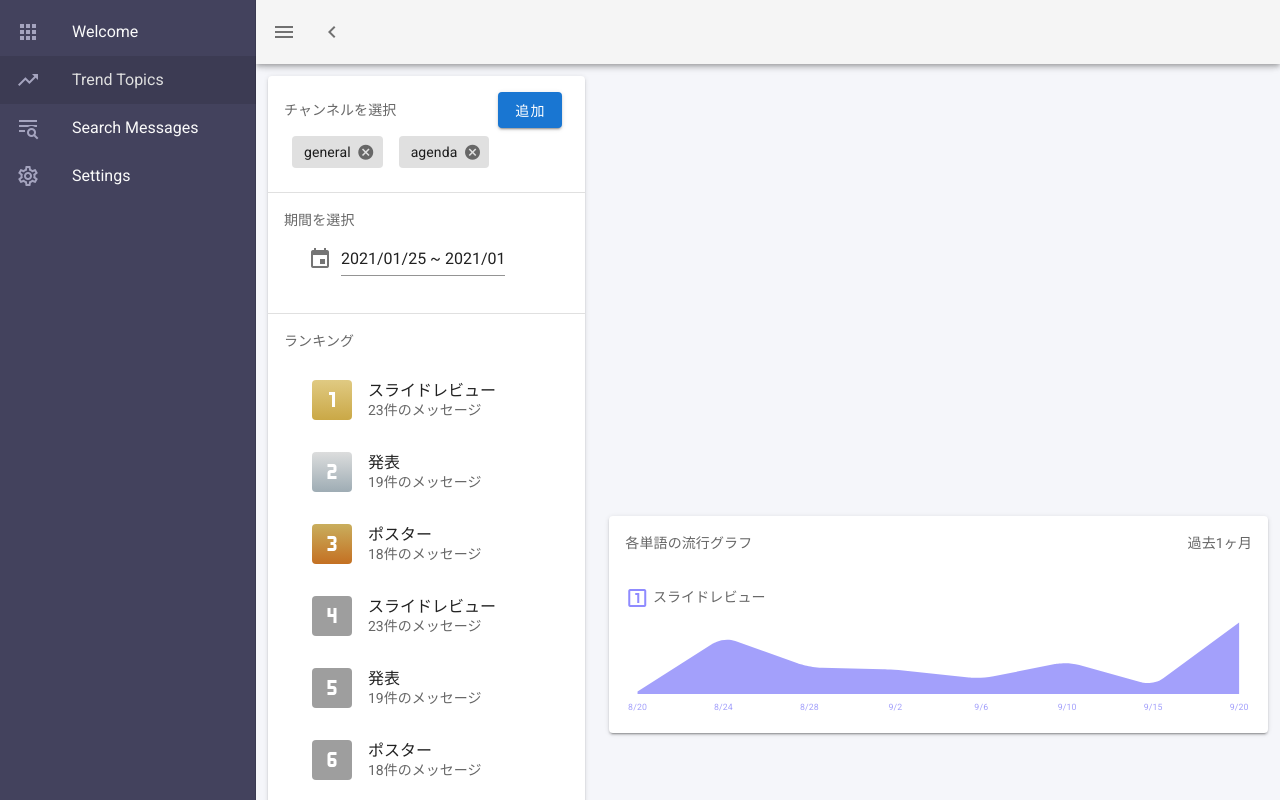
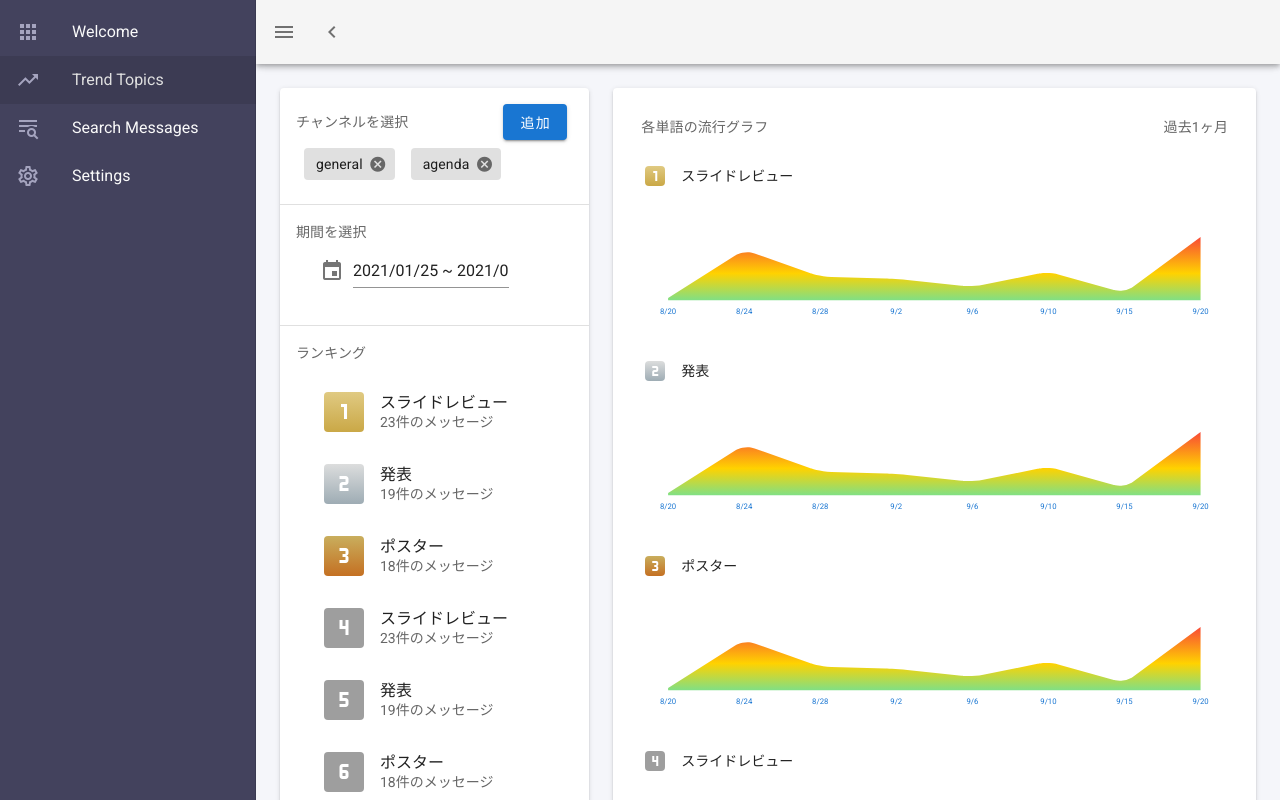
Before and after one commit to Ryotaro-Hayashi/slack-visualization, a Nuxt app in the folder project/: page / in a window 1280 px wide. Shown: the top 800 px of the page. Built offline with nearby package versions, Linux system fonts and the light colour scheme.

Commit message:
[fix] グラフをリスト化してトップマージンを調整、グラフ色を調整してラベルとそのアイコンも修正

```diff
--- a/project/src/pages/index.vue
+++ b/project/src/pages/index.vue
@@ -1,5 +1,6 @@
 <template>
-  <v-row justify="center" align="center">
+  <v-container>
+    <v-row justify="center">
 
       <!-- ランキング表示カラム -->
       <v-col cols="12" sm="8" md="4" align="start">
@@ -114,33 +115,25 @@
             <v-list subheader two-line>
 
               <v-container>
-               <!-- :color="folder.color" -->
-              <v-list-item v-for="folder in folders" :key="folder.title">
-                <v-list-item-avatar rounded  :color="folder.color">
+                <v-list-item v-for="trend in trends" :key="trend.title">
+                  <v-list-item-avatar rounded  :color="trend.color">
                     <v-icon dark large>
-                    {{ folder.icon }}
+                      {{ trend.icon }}
                     </v-icon>
                   </v-list-item-avatar>
 
                   <v-list-item-content>
-                  <v-list-item-title v-text="folder.title"></v-list-item-title>
+                    <v-list-item-title v-text="trend.title"></v-list-item-title>
 
-                  <v-list-item-subtitle v-text="folder.subtitle"></v-list-item-subtitle>
+                    <v-list-item-subtitle v-text="trend.subtitle"></v-list-item-subtitle>
                   </v-list-item-content>
 
                 </v-list-item>
 
-              <v-divider></v-divider>
               </v-container>
 
             </v-list>
           </v-card-text>
-
-      <!-- v-btnやv-menuなどのカードのactionsを配置するためのコンテナ -->
-      <v-card-actions>
-        <v-spacer />
-        <v-btn color="primary" nuxt to="/messages"> Search Messages </v-btn>
-      </v-card-actions>
         </v-card>
       </v-col>
 
@@ -150,6 +143,7 @@
         <v-card>
 
           <v-card-text>
+            <v-container>
               <v-row>
               <v-col cols="6" sm="6" md="6">
                 各単語の流行グラフ
@@ -158,36 +152,64 @@
                 過去1ヶ月
               </v-col>
               </v-row>
-        </v-card-text>
+            </v-container>
 
-        <v-card-text>
-          <v-icon color="graph-dot" >
-            mdi-numeric-1-box-outline
-          </v-icon> スライドレビュー
+            <v-list subheader two-line>
+              <v-list-item v-for="trend in trends" :key="trend.title">
+                <v-container>
+                  <v-row>
+                    <v-list-item-avatar rounded  :color="trend.color" size="20">
+                      <v-icon dark>
+                        {{ trend.icon }}
+                      </v-icon>
+                    </v-list-item-avatar>
 
+                    <v-list-item-content v-text="trend.title">
+                    </v-list-item-content>
+                  </v-row>
+
+                  <v-row>
+                    <v-col>
+                      <v-list-item-content>
                         <!-- 流行グラフ -->
                         <v-sparkline
                           :labels="labels"
-            :value="value"
-            color="graph"
+                          :value="trend.value"
                           line-width="1"
                           padding="10"
                           :smooth="10"
                           fill
                           width="500"
+                          :gradient="gradient"
                         ></v-sparkline>
+                      </v-list-item-content>
+                    </v-col>
+                  </v-row>
+                </v-container>
+              </v-list-item>
 
+              <v-divider></v-divider>
+
+            </v-list>
           </v-card-text>
-
         </v-card>
       </v-col>
 
     </v-row>
+  </v-container>
 </template>
 
 <script>
 import Logo from '~/components/Logo.vue'
 import VuetifyLogo from '~/components/VuetifyLogo.vue'
+
+// const gradients =
+  // ['#222'],
+  // ['#42b3f4'],
+  // ['red', 'orange', 'yellow'],
+  // ['purple', 'violet'],
+  // ['#00c6ff', '#F0F', '#FF0'],
+  // ['#f72047', '#ffd200', '#1feaea']
 
 export default {
   components: {
@@ -195,7 +217,9 @@ export default {
     VuetifyLogo,
   },
   data: () => ({
-    dialogm1: '',
+    gradient: [
+      '#f72047', '#ffd200', '#1feaea'
+    ],
     dialog: false,
     chips: [
       {
@@ -219,80 +243,166 @@ export default {
         name: 'times_test'
       },
     ],
-    files: [
-      {
-        color: 'blue',
-        icon: 'mdi-clipboard-text',
-        subtitle: 'Jan 20, 2014',
-        title: 'Vacation itinerary',
-      },
-      {
-        color: 'amber',
-        icon: 'mdi-gesture-tap-button',
-        subtitle: 'Jan 10, 2014',
-        title: 'Kitchen remodel',
-      },
-    ],
-    folders: [
+    trends: [
       {
         icon: 'mdi-numeric-1',
         subtitle: '23件のメッセージ',
         title: 'スライドレビュー',
         color: 'gold',
+        value: [
+          200,
+          675,
+          410,
+          390,
+          310,
+          460,
+          250,
+          800,
+        ],
       },
       {
         icon: 'mdi-numeric-2',
         subtitle: '19件のメッセージ',
         title: '発表',
         color: 'silver',
+        value: [
+          200,
+          675,
+          410,
+          390,
+          310,
+          460,
+          250,
+          800,
+        ],
       },
       {
         icon: 'mdi-numeric-3',
         subtitle: '18件のメッセージ',
         title: 'ポスター',
         color: 'bronze',
+        value: [
+          200,
+          675,
+          410,
+          390,
+          310,
+          460,
+          250,
+          800,
+        ],
       },
       {
         icon: 'mdi-numeric-4',
         subtitle: '23件のメッセージ',
         title: 'スライドレビュー',
         color: 'grey',
+        value: [
+          200,
+          675,
+          410,
+          390,
+          310,
+          460,
+          250,
+          800,
+        ],
       },
       {
         icon: 'mdi-numeric-5',
         subtitle: '19件のメッセージ',
         title: '発表',
         color: 'grey',
+        value: [
+          200,
+          675,
+          410,
+          390,
+          310,
+          460,
+          250,
+          800,
+        ],
       },
       {
         icon: 'mdi-numeric-6',
         subtitle: '18件のメッセージ',
         title: 'ポスター',
         color: 'grey',
+        value: [
+          200,
+          675,
+          410,
+          390,
+          310,
+          460,
+          250,
+          800,
+        ],
       },
       {
         icon: 'mdi-numeric-7',
         subtitle: '23件のメッセージ',
         title: 'スライドレビュー',
         color: 'grey',
+        value: [
+          200,
+          675,
+          410,
+          390,
+          310,
+          460,
+          250,
+          800,
+        ],
       },
       {
         icon: 'mdi-numeric-8',
         subtitle: '19件のメッセージ',
         title: '発表',
         color: 'grey',
+        value: [
+          200,
+          675,
+          410,
+          390,
+          310,
+          460,
+          250,
+          800,
+        ],
       },
       {
         icon: 'mdi-numeric-9',
         subtitle: '18件のメッセージ',
         title: 'ポスター',
         color: 'grey',
+        value: [
+          200,
+          675,
+          410,
+          390,
+          310,
+          460,
+          250,
+          800,
+        ],
       },
       {
         icon: 'mdi-numeric-10',
         subtitle: '23件のメッセージ',
         title: 'スライドレビュー',
         color: 'grey',
+        value: [
+          200,
+          675,
+          410,
+          390,
+          310,
+          460,
+          250,
+          800,
+        ],
       },
     ],
     dates: ['2021-01-25', '2021-01-26'],
@@ -305,16 +415,6 @@ export default {
       '9/10',
       '9/15',
       '9/20',
-    ],
-    value: [
-      200,
-      675,
-      410,
-      390,
-      310,
-      460,
-      250,
-      800,
     ],
   }),
   computed: {
--- a/project/src/pages/messages.vue
+++ b/project/src/pages/messages.vue
@@ -1,7 +1,7 @@
 <template>
   <v-container>
-
-    <v-row align="center" justify="start">
+    <v-row justify="center">
+      <v-col>
         <v-form ref="form">
           <v-text-field
             v-model="model"
@@ -12,6 +12,7 @@
             solo
           ></v-text-field>
         </v-form>
+      </v-col>
     </v-row>
 
     <v-row align="center" justify="start">
@@ -55,8 +56,6 @@
       ></v-pagination>
     </v-row>
 
-    <!-- <br><br>
-    <img width="75%" height="75%" src="@/assets/message_search.png"> -->
   </v-container>
 </template>
 
```
Lines whose indentation alone changed are shown as unchanged.
